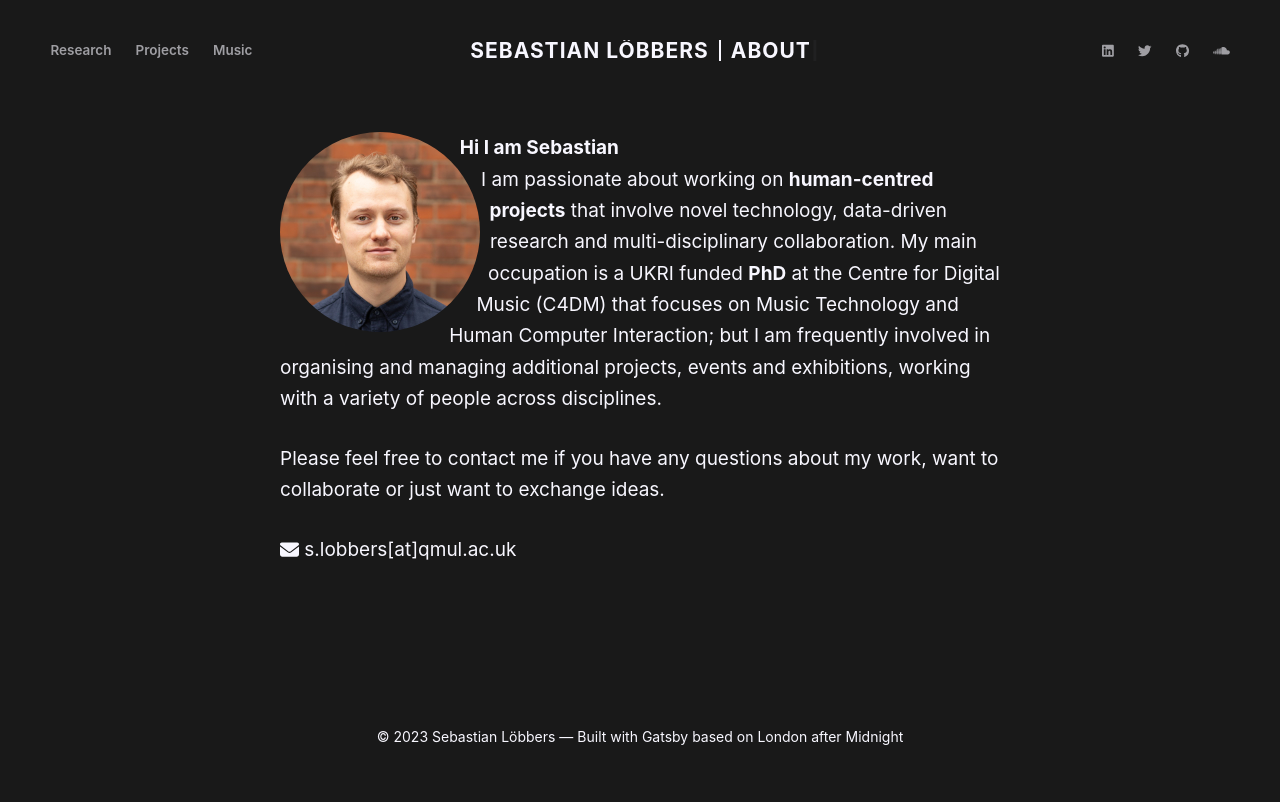
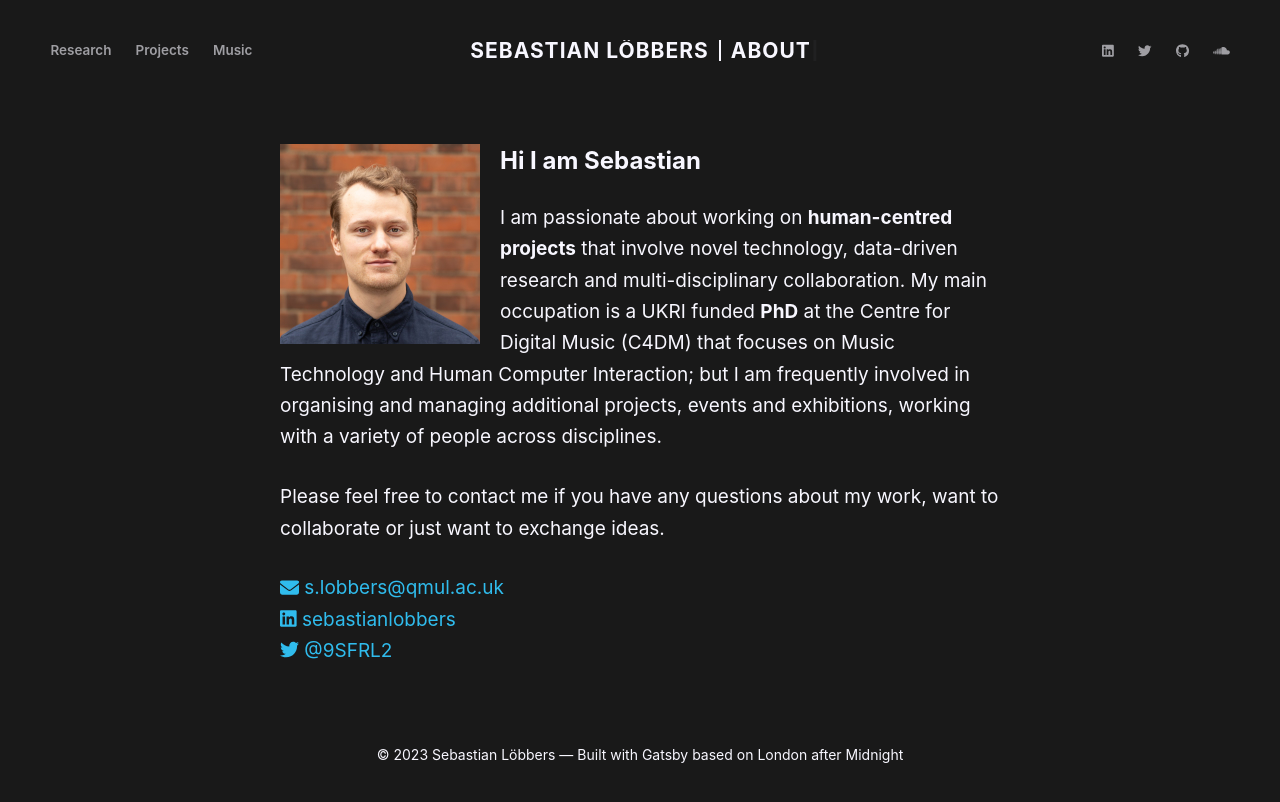
Before and after one commit to SFRL/personal-webpage, a Gatsby site: page /about in a window 1280 px wide. Built offline with nearby package versions, Linux system fonts and the light colour scheme; Gatsby itself is replaced by a stand-in of ours.

Commit message:
adjust about, link colour, edit seeing music live

```diff
--- a/content/about/index.md
+++ b/content/about/index.md
@@ -1,7 +1,9 @@
 ---
 title: "Hi I am Sebastian"
 picture: "profile-pic.jpg"
-email: "s.lobbers[at]qmul.ac.uk"
+email: "s.lobbers@qmul.ac.uk"
+linkedin: "sebastianlobbers"
+twitter: "@9SFRL2"
 ---
 
 I am passionate about working on **human-centred projects** that involve novel technology, data-driven research and multi-disciplinary collaboration. My main occupation is a UKRI funded **PhD** at
--- a/content/portfolios/projects/seeingmusiclive/index.md
+++ b/content/portfolios/projects/seeingmusiclive/index.md
@@ -8,4 +8,6 @@ description: This project extends the online Seeing Music project to the "real w
 
 ![Seeing Music at the Festival of Communities](./seeingmusic_inaction.png "Visitors drawing to music at the Festival of Communities ")
 
-I built a touchscreen from a computer screen, a transparent touchpad and plywood using a laser cutter. The digital drawing interface was created with the JavaScript library p5.js to run completely in a web browser.
+I built a touchscreen from a computer screen, a transparent touchpad and plywood using a laser cutter. The digital drawing interface was created with the JavaScript library p5.js to run completely in a web browser. The project is a continuation of the Seeing Music project which is described in a post <a href="#seeingmusic" rel="noopener noreferrer">further down this page.</a> We are interested to find out how people represent music through drawing, which could help us to develop new ways to interact with music, for example by training Artificial Intelligence to understand music through visual input. At the Edinburgh Science Festival 2021, we presented an online version of this project that allowed visitors to collaborative draw on a shared canvas over the internet. Through this engaging design we managed to collect drawings from over 200 visitors.
+
+![Seeing Music online](./liveinterface.png "Seeing Music online. Visitors of the Edinburgh Science Festival 2021 drew on a shared canvas over the internet.")
--- a/src/pages/about.js
+++ b/src/pages/about.js
@@ -6,6 +6,7 @@ import Layout from "../components/layout";
 import Seo from "../components/seo";
 
 import { faEnvelope } from "@fortawesome/free-solid-svg-icons";
+import { faLinkedin, faTwitter } from "@fortawesome/free-brands-svg-icons";
 import { FontAwesomeIcon } from "@fortawesome/react-fontawesome";
 
 import "../style/normalize.css";
@@ -19,6 +20,8 @@ const indexQuery = graphql`
       frontmatter {
         title
         email
+        linkedin
+        twitter
         picture {
           childImageSharp {
             gatsbyImageData(
@@ -44,16 +47,47 @@ const AboutPage = () => {
       <article className="post-content page-template no-image">
         <div className="post-content-body">
           <GatsbyImage
-            image={data.markdownRemark.frontmatter.picture.childImageSharp.gatsbyImageData}
+            image={
+              data.markdownRemark.frontmatter.picture.childImageSharp
+                .gatsbyImageData
+            }
             alt={"Picture of the site's author"}
             className={"profile-pic"}
-            />
-          <b id="about">{data.markdownRemark.frontmatter.title}</b>
+          />
+          <h5 id="about" style={{ "text-align": "left" }}>
+            {data.markdownRemark.frontmatter.title}
+          </h5>
           <div dangerouslySetInnerHTML={{ __html: data.markdownRemark.html }} />
           <p>
-            <FontAwesomeIcon icon={faEnvelope} />
-            &nbsp;
-            {data.markdownRemark.frontmatter.email}
+            <div>
+              <a href={`mailto:${data.markdownRemark.frontmatter.email}`}>
+              <FontAwesomeIcon icon={faEnvelope} />
+              &nbsp;
+              {data.markdownRemark.frontmatter.email}
+              </a>
+            </div>
+            <div>
+              <a
+                href={`https://www.linkedin.com/in/${data.markdownRemark.frontmatter.linkedin}/`}
+                target="_blank"
+                rel="noopener noreferrer"
+              >
+                <FontAwesomeIcon icon={faLinkedin} />
+                &nbsp;
+                {data.markdownRemark.frontmatter.linkedin}
+              </a>
+            </div>
+            <div>
+              <a
+                href={`https://twitter.com/${data.markdownRemark.frontmatter.twitter}/`}
+                target="_blank"
+                rel="noopener noreferrer"
+              >
+                <FontAwesomeIcon icon={faTwitter} />
+                &nbsp;
+                {data.markdownRemark.frontmatter.twitter}
+              </a>
+            </div>
           </p>
         </div>
       </article>
--- a/src/style/screen.scss
+++ b/src/style/screen.scss
@@ -516,8 +516,9 @@ span.site-head-logo {
 @media (max-width: $xsmall) {
   .post-feed {
     display: block;
-    width: 100vw;
-    margin-left: -6vw;
+    // add 1px to make lines disappear on mobile
+    width: calc(100vw + 1px);
+    margin-left: calc(-6vw - 2px);
   }
   .post-card {
     max-width: $small;
@@ -879,9 +880,19 @@ hr {
   float: left;
   width: 200px;
   height: 200px;
-  border-radius: 50%;
-  margin: 0 1rem 1rem 0;
-  shape-outside: margin-box;
+  // border-radius: 50%;
+  margin-right: 2rem;
+  // shape-outside: margin-box;
+}
+
+// display on top of text on mobile
+@media (max-width: $xsmall) {
+  .profile-pic {
+    float: none;
+    width: 100%;
+    height: auto;
+    margin: 0 0 2rem 0;
+  }
 }
 
 .author-meta {
--- a/src/style/vars.scss
+++ b/src/style/vars.scss
@@ -30,13 +30,15 @@ $radius: 0.5rem;
 
 /* Colours */
 $color-body-font: rgb(248,247,255);
-$color-primary: rgb(48, 188, 237);
+// $color-primary: rgb(48, 188, 237);
+$color-primary: rgb(100, 141, 229);
 $color-base: rgb(25,25,25);
 $color-sub-base: #aaa;
 $color-border: rgb(116,117,114);
 $color-bg: rgb(25,25,25);
 $color-bg-dark: #131313;
-$link-color: rgb(48, 188, 237);
+// $link-color: rgb(48, 188, 237);
+$link-color: $color-primary;
 $color-bg-bright: rgb(116,117,114);
 $yellow: rgb(246, 209, 58);
 $color-primary-light: rgb(48, 188, 237);
```
Also changed, not shown: 2 other files.
